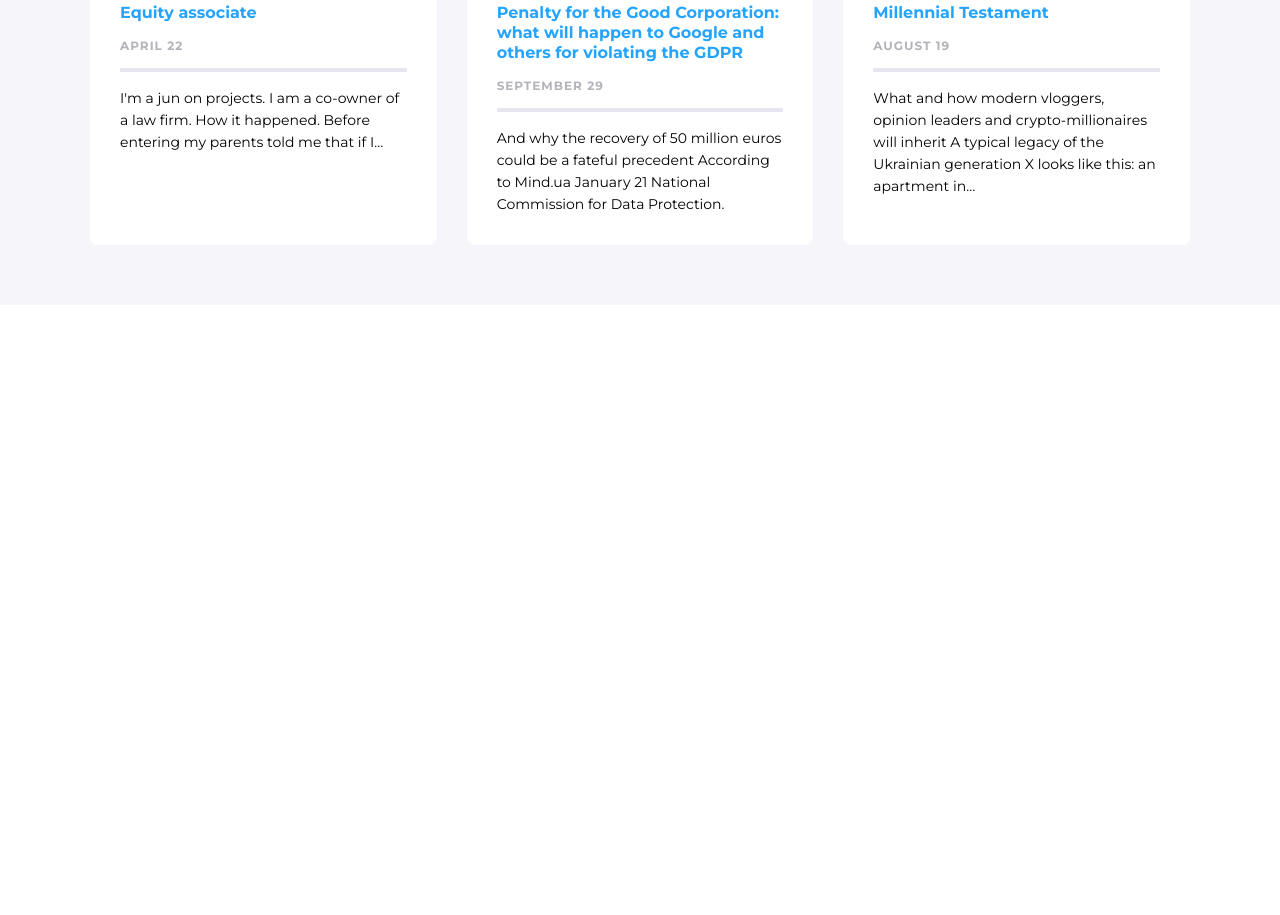
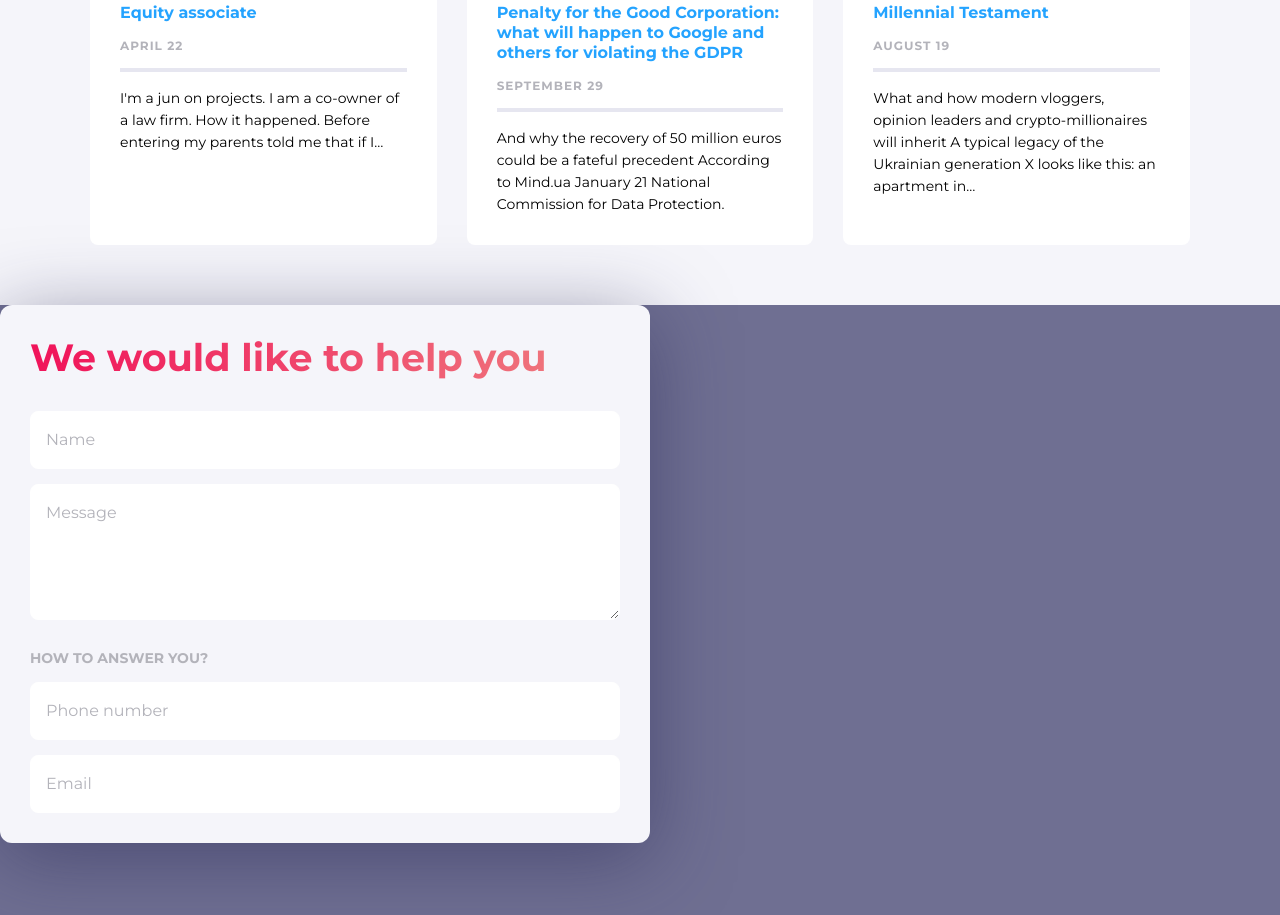
Before and after one commit to OlenaKosa/Final-homework, a website: page index.html in a window 1280 px wide. Shown: the part 3544-4459 px from the top of the page. Before the commit the page ends 3849 px from the top, so only its background shows below. Drawn offline with Linux system fonts and the light colour scheme.

Commit message:
begin form

```diff
--- a/index.html
+++ b/index.html
@@ -25,7 +25,6 @@
           <a href="/" class="header__symbol-button"></a>
         </div>
       </section>
-
       <section class="header__definition definition">
         <div class="definition__promo">
           <h3><a href="/" class="main-title definition__promo-link">Consistent</a></h3>
@@ -116,6 +115,7 @@
       </div>
     </div>
     <div class="wrapper">
+      <!-- slider -->
       <section lang="uk">
         <div class="slider">
           <div class="slider__image">
@@ -139,6 +139,7 @@
           <a href="/" class="slider-buttons__button"></a>
         </div>
       </section>
+      <!-- end slider -->
     </div>
     <!-- logo-links -->
     <section>
@@ -196,7 +197,7 @@
             <div class="publications-card__image publications__image1">
             </div>
             <div class="publications-card__title subtitle">Equity associate</div>
-            <p class="publications-card__title-date">
+            <p class="publications-card__title-date colorless-subtitle">
               <time datetime="2021-04-22">April 22</time>
             </p>
             <p class="publications-card__context">
@@ -207,7 +208,7 @@
             <div class="publications-card__image publications__image2">
             </div>
             <div class="publications-card__title subtitle">Penalty for the Good Corporation: what will happen to Google and others for violating the GDPR</div>
-            <p class="publications-card__title-date">
+            <p class="publications-card__title-date colorless-subtitle">
               <time datetime="2021-09-29">September 29</time>
             </p>
             <p class="publications-card__context">
@@ -218,7 +219,7 @@
             <div class="publications-card__image publications__image3">
             </div>
             <div class="publications-card__title subtitle">Millennial Testament</div>
-            <p class="publications-card__title-date">
+            <p class="publications-card__title-date colorless-subtitle">
               <time datetime="2021-08-19">August 19</time>
             </p>
             <p class="publications-card__context">
@@ -244,5 +245,21 @@
       </section> -->
     </div>
   </footer>
+  <section class="veil">
+    <form action="/" method="post" class="form">
+      <h3 class="main-title form__title">
+        We would like to help you
+      </h3>
+      <div class="form__subblock">
+        <input type="text" name="name" placeholder="Name" class="form__input">
+        <textarea name="message" id="form-message" cols="30" rows="4" placeholder="Message" class="form__input"></textarea>
+      </div>
+      <div class="form__subblock">
+        <h4 class="form__subtitle colorless-subtitle">How to answer you?</h4>
+        <input type="text" name="phone" placeholder="Phone number" class="form__input">
+        <input type="text" name="email" placeholder="Email" class="form__input">
+      </div>
+    </form>
+  </section>
 </body>
 </html>
--- /dev/null
+++ b/scss/blocks/_form.scss
@@ -0,0 +1,35 @@
+.form {
+  display: flex;
+  flex-direction: column;
+  gap: 30px;
+  padding: 30px;
+  background-color: $light-background;
+  box-shadow: 0px 15px 80px rgba(40, 40, 86, 0.5);
+  border-radius: 12px;
+
+
+  width: 650px;
+
+  &__input {
+    padding: 15px;
+    width: 100%;
+    background-color: $body-background-color;
+    border: 1px solid $body-background-color;
+    border-radius: 8px;
+    @include font(16px,26px);
+  }
+
+  &__input::placeholder {
+    color: $colorless-color;
+  }
+
+  &__subtitle {
+    @include font(14px,17px);
+  }
+
+  &__subblock {
+    display: flex;
+    flex-direction: column;
+    gap: 15px;
+  }
+}
--- /dev/null
+++ b/scss/blocks/_veil.scss
@@ -0,0 +1,6 @@
+.veil {
+    //display: none;
+    //position: absolute;
+  height: 100vh;
+  background-color: color.change($dark-subtitle-color,$alpha:.7);
+}
--- a/scss/blocks/footer/_publications-card.scss
+++ b/scss/blocks/footer/_publications-card.scss
@@ -15,10 +15,8 @@
   }
 
   &__title-date {
-    @include font (12px, 15px,700);
+    @include font (12px, 15px);
     letter-spacing: 1px;
-    text-transform: uppercase;
-    color: $colorless-color;
     padding-bottom: 15px;
     margin-bottom: 15px;
     border-bottom: 4px solid $light-hr-color;
--- a/scss/blocks/main/_main.scss
+++ /dev/null
@@ -1,3 +0,0 @@
-.main {
-
-}
--- a/scss/blocks/main/_titles.scss
+++ b/scss/blocks/main/_titles.scss
@@ -29,3 +29,9 @@
   color: $contrast-text-color;
   @include font(38px,46px,700);
 }
+
+.colorless-subtitle {
+  color: $colorless-color;
+  text-transform: uppercase;
+  font-weight: 700;
+}
--- a/scss/style.scss
+++ b/scss/style.scss
@@ -15,11 +15,14 @@
 @import "./blocks/main/services-card";
 @import "./blocks/main/services";
 @import "./blocks/main/logo-links";
-@import "./blocks/main/main";
 @import "./blocks/main/slider-buttons";
 @import "./blocks/main/slider";
+
 @import "./blocks/footer/publications-card";
 @import "./blocks/footer/publications";
 @import "./blocks/footer/footer";
 
+@import "./blocks/form";
+@import "./blocks/veil";
+
 @import "./not-for-mobile";
```
Also changed, not shown: css/style.css, images/symbols/Close.svg (added).
